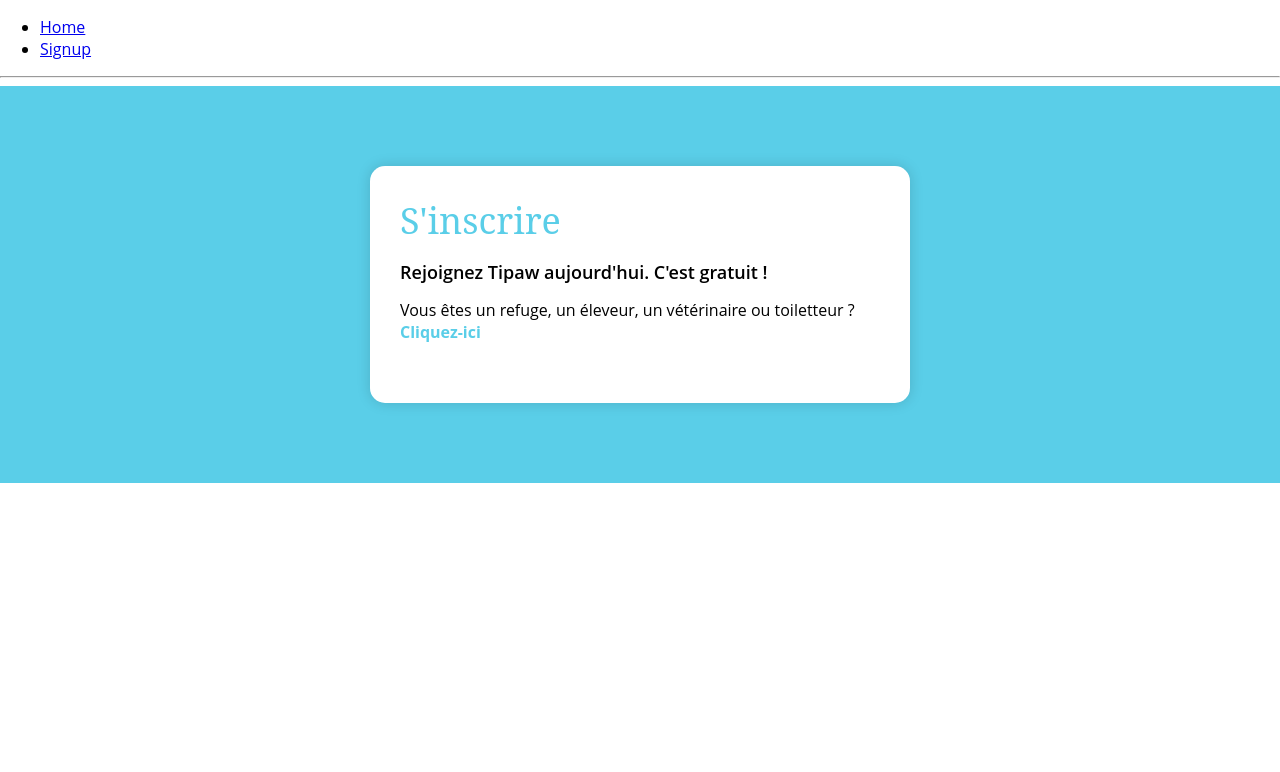
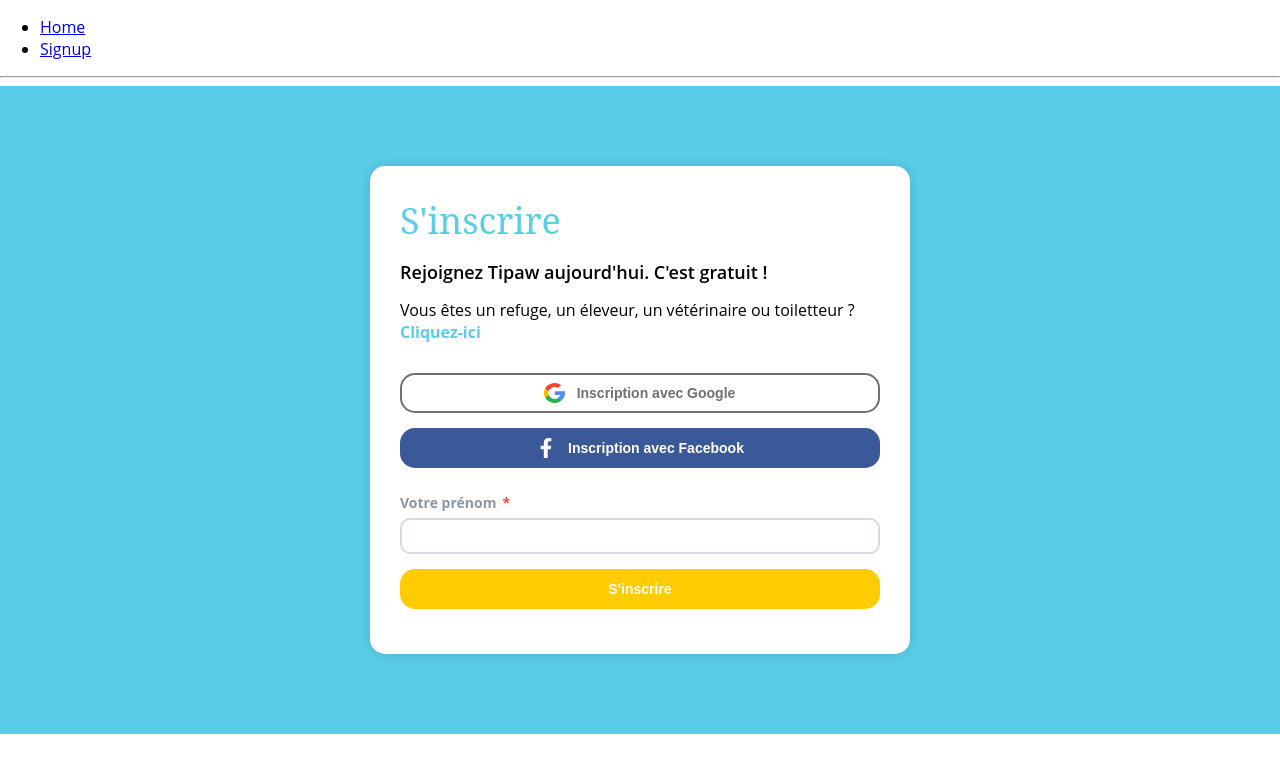
Before and after one commit to lacmansoftware/tipaw-take-home-challenge, a React (Create React App) app in the folder frontend/: page /signup in a window 1280 px wide. Shown: the top 772 px of the page. Built offline with nearby package versions, Linux system fonts and the light colour scheme.

Commit message:
Create a form with react-hook-form and placed one form-control

```diff
--- a/frontend/package.json
+++ b/frontend/package.json
@@ -15,6 +15,7 @@
     "emotion-flex": "^2.0.0",
     "react": "^18.2.0",
     "react-dom": "^18.2.0",
+    "react-hook-form": "^7.32.1",
     "react-router-dom": "^6.3.0",
     "react-scripts": "5.0.1",
     "typescript": "^4.7.3",
--- /dev/null
+++ b/frontend/src/components/Signup/FormDiv.tsx
@@ -0,0 +1,129 @@
+import styled from "@emotion/styled";
+import { useForm } from "react-hook-form";
+
+import { SubmitButton } from "./index";
+
+interface IFormInput {
+  firstName: string;
+  // lastName: string;
+  // email: string;
+  // password: string;
+  // confirmPassword: string;
+}
+
+const Container = styled.div`
+  margin-top: 25px;
+`;
+
+const DivFormGroup = styled.div`
+  margin-bottom: 15px;
+  vertical-align: top;
+  width: calc(100% - 0px);
+  display: block;
+`;
+
+const DivFormLabel = styled.div`
+  margin-bottom: 6px;
+  text-align: left;
+  font-weight: 600;
+  color: #8c96a3;
+  font-size: 14px;
+  font-weight: 700;
+`;
+
+const DivRequiredField = styled.div`
+  color: #ff453e;
+  margin-left: 6px;
+  display: inline-block;
+`;
+
+const InputContainer = styled.div`
+  position: relative;
+  height: fit-content;
+  width: 100%;
+  block-size: fit-content;
+
+  :focus-within > input {
+    border-color: #5acee8 !important;
+  }
+`;
+
+const Input = styled.input`
+  width: 100%;
+  padding: 7px 12px;
+  font-size: 16px;
+  border-radius: 10px;
+  border: 2px solid #d7dae0;
+  color: #707070 !important;
+  background: white;
+  padding-right: 42px;
+
+  &.inValid {
+    border-color: rgb(255, 69, 62) !important;
+  }
+`;
+
+const InputIconContainer = styled.div`
+  width: 24px;
+  height: 24px;
+  position: absolute;
+  cursor: pointer;
+  display: flex;
+  align-items: center;
+  justify-content: center;
+  color: #707070;
+  right: 12px;
+  top: 50%;
+  transform: translateY(-50%);
+`;
+
+const Error = styled.div`
+  margin-top: 5px;
+  font-size: 12px;
+  font-weight: 600;
+  color: rgb(255, 69, 62);
+  text-align: left;
+`;
+
+const FormDiv = () => {
+  const {
+    register,
+    handleSubmit,
+    watch,
+    formState: { errors },
+  } = useForm<IFormInput>();
+
+  const onSubmit = (data: IFormInput) => {
+    alert(JSON.stringify(data));
+  }; // your form submit function which will invoke after successful validation
+
+  return (
+    <Container>
+      <form onSubmit={handleSubmit(onSubmit)}>
+        <DivFormGroup>
+          <DivFormLabel>
+            Votre prénom
+            <DivRequiredField>*</DivRequiredField>
+          </DivFormLabel>
+          <InputContainer>
+            <Input
+              {...register("firstName", {
+                required: true,
+              })}
+              className={errors?.firstName ? "inValid" : ""}
+            />
+            <InputIconContainer></InputIconContainer>
+          </InputContainer>
+          {errors?.firstName?.type === "required" && (
+            <Error>Ce champ est requis</Error>
+          )}
+        </DivFormGroup>
+        <DivFormGroup>
+          <SubmitButton type="submit">S'inscrire</SubmitButton>
+        </DivFormGroup>
+      </form>
+    </Container>
+  );
+};
+
+export default FormDiv;
--- /dev/null
+++ b/frontend/src/components/Signup/index.tsx
@@ -0,0 +1,209 @@
+import styled from "@emotion/styled";
+import GoogleImage from "../../assets/google-icon-3SWGK4VN.svg";
+
+const ButtonWrapper = styled.div`
+  margin-bottom: 15px;
+  vertical-align: top;
+  width: calc(100% - 0px);
+  display: block;
+`;
+
+const Button = styled.button`
+  white-space: nowrap;
+  box-sizing: border-box !important;
+  border-radius: 15px;
+  height: 40px;
+  line-height: unset;
+  padding: 0px 24px;
+  box-shadow: none;
+  width: 100%;
+  display: flex;
+  align-items: center;
+  justify-content: center;
+`;
+
+const ButtonImageDiv = styled.div`
+  margin-right: 12px;
+  width: 20px;
+  font-size: 20px;
+  display: flex;
+  justify-content: center;
+  align-items: center;
+`;
+
+const GoogleButton = styled(Button)`
+  color: #707070;
+  background-color: white;
+  border: 2px solid transparent;
+  border-color: #707070;
+  text-align: center;
+  font-weight: 700;
+  font-size: 14px;
+  letter-spacing: 0;
+  cursor: pointer;
+  position: relative;
+  justify-content: center;
+  align-items: center;
+`;
+
+const FacebookButton = styled(Button)`
+  color: white;
+  background-color: #5acee8;
+  border: none;
+  border-color: white;
+  text-align: center;
+  font-weight: 700;
+  font-size: 14px;
+  letter-spacing: 0;
+  cursor: pointer;
+  position: relative;
+  justify-content: center;
+  align-items: center;
+  background: #3b5998;
+`;
+
+export const SubmitButton = styled(Button)`
+  color: white;
+  background-color: #ffcc01;
+  border: none;
+  border-color: white;
+  text-align: center;
+  font-weight: 700;
+  font-size: 14px;
+  letter-spacing: 0;
+  cursor: pointer;
+  position: relative;
+  justify-content: center;
+  align-items: center;
+`;
+
+export const GoogleButtonDiv = () => {
+  return (
+    <ButtonWrapper>
+      <GoogleButton color="medium" type="button">
+        <ButtonImageDiv>
+          <img src={GoogleImage} alt="" />
+        </ButtonImageDiv>
+        Inscription avec Google
+      </GoogleButton>
+    </ButtonWrapper>
+  );
+};
+
+export const FacebookButtonDiv = () => {
+  return (
+    <ButtonWrapper>
+      <FacebookButton color="medium" type="button">
+        <ButtonImageDiv>
+          <svg
+            stroke="currentColor"
+            fill="currentColor"
+            stroke-width="0"
+            viewBox="0 0 320 512"
+            height="1em"
+            width="1em"
+            xmlns="http://www.w3.org/2000/svg"
+          >
+            <path d="M279.14 288l14.22-92.66h-88.91v-60.13c0-25.35 12.42-50.06 52.24-50.06h40.42V6.26S260.43 0 225.36 0c-73.22 0-121.08 44.38-121.08 124.72v70.62H22.89V288h81.39v224h100.17V288z"></path>
+          </svg>{" "}
+        </ButtonImageDiv>
+        Inscription avec Facebook
+      </FacebookButton>
+    </ButtonWrapper>
+  );
+};
+
+export const SignupContainer = styled.div`
+  padding: 50px 0px;
+  background: #5acee8;
+`;
+
+export const FormWrapper = styled.div`
+  margin: 30px auto;
+  padding-left: 50px;
+  padding-right: 50px;
+  width: min-content;
+  max-width: 100%;
+  position: relative;
+
+  @media (max-width: 600px) {
+    width: 100%;
+  }
+  @media (max-width: 800px) {
+    padding-left: 20px;
+    padding-right: 20px;
+    width: 100%;
+  }
+`;
+
+export const Divider = styled.div`
+  width: 100%;
+  display: -webkit-box;
+  display: -webkit-flex;
+  display: -ms-flexbox;
+  display: flex;
+  position: relative;
+  z-index: 2;
+  overflow: hidden;
+  overflow-x: auto;
+`;
+
+export const FormContainer = styled.div`
+  z-index: 1;
+  position: relative;
+  border-radius: 15px;
+  background: white;
+  box-shadow: 0 0 14px 0 rgb(0 0 0 / 15%);
+  padding: 30px;
+  margin: auto;
+  max-width: 100%;
+  width: 540px;
+
+  @media (max-width: 600px) {
+    width: 100% !important;
+  }
+  @media (max-width: 800px) {
+    width: 440px;
+  }
+  @media (max-width: 1000px) {
+    width: 540px;
+  }
+  @media (max-width: 1280px) {
+    width: 540px;
+  }
+
+  & > h2 {
+    font-family: "zenon", "serif";
+    color: #5acee8;
+    font-weight: 500;
+    font-size: 36px;
+    margin: 0;
+    margin-bottom: 15px;
+  }
+
+  & > h3 {
+    font-size: 18px;
+    font-weight: 600;
+    margin: 0;
+    margin-top: 10px;
+    margin-bottom: 15px;
+  }
+
+  & > .disp {
+    margin-bottom: 30px;
+
+    & > a {
+      text-decoration: none;
+      cursor: pointer;
+      color: #5acee8;
+      font-weight: 700;
+    }
+  }
+`;
+
+export const LineDivider = styled.div`
+  width: 100%;
+  height: 1px;
+  background: #d7dae0;
+  margin: 20px 0;
+`;
--- a/frontend/src/pages/Signup.tsx
+++ b/frontend/src/pages/Signup.tsx
@@ -1,77 +1,18 @@
-import { Row, Col } from "emotion-flex";
-import styled from "@emotion/styled";
-
-const SignupContainer = styled.div`
-  padding: 50px 0px;
-  background: #5acee8;
-`;
-
-const FormWrapper = styled.div`
-  margin: 30px auto;
-  padding-left: 50px;
-  padding-right: 50px;
-  width: min-content;
-  max-width: 100%;
-  position: relative;
-`;
-
-const Devider = styled.div`
-  width: 100%;
-  display: -webkit-box;
-  display: -webkit-flex;
-  display: -ms-flexbox;
-  display: flex;
-  position: relative;
-  z-index: 2;
-  overflow: hidden;
-  overflow-x: auto;
-`;
-
-const FormContainer = styled.div`
-  z-index: 1;
-  position: relative;
-  border-radius: 15px;
-  background: white;
-  box-shadow: 0 0 14px 0 rgb(0 0 0 / 15%);
-  padding: 30px;
-  margin: auto;
-  max-width: 100%;
-  width: 540px;
-
-  & > h2 {
-    font-family: "zenon", "serif";
-    color: #5acee8;
-    font-weight: 500;
-    font-size: 36px;
-    margin: 0;
-    margin-bottom: 15px;
-  }
-
-  & > h3 {
-    font-size: 18px;
-    font-weight: 600;
-    margin: 0;
-    margin-top: 10px;
-    margin-bottom: 15px;
-  }
-
-  & > .disp {
-    margin-bottom: 30px;
-
-    & > a {
-      text-decoration: none;
-      cursor: pointer;
-      color: #5acee8;
-      font-weight: 700;
-    }
-  }
-`;
+import {
+  SignupContainer,
+  FormWrapper,
+  Divider,
+  FormContainer,
+  GoogleButtonDiv,
+  FacebookButtonDiv,
+} from "../components/Signup";
+import FormDiv from "../components/Signup/FormDiv";
 
 const Signup = () => {
   return (
     <SignupContainer>
       <FormWrapper>
-        <Devider />
+        <Divider />
         <FormContainer>
           <h2>S'inscrire</h2>
           <h3>Rejoignez Tipaw aujourd'hui. C'est gratuit !</h3>
@@ -79,6 +20,9 @@
             Vous êtes un refuge, un éleveur, un vétérinaire ou toiletteur ?
             <a href="https://tipaw.com/inscription-tipaw">Cliquez-ici</a>
           </div>
+          <GoogleButtonDiv />
+          <FacebookButtonDiv />
+          <FormDiv />
         </FormContainer>
       </FormWrapper>
     </SignupContainer>
```
Also changed, not shown: frontend/src/assets/google-icon-3SWGK4VN.svg (added).
